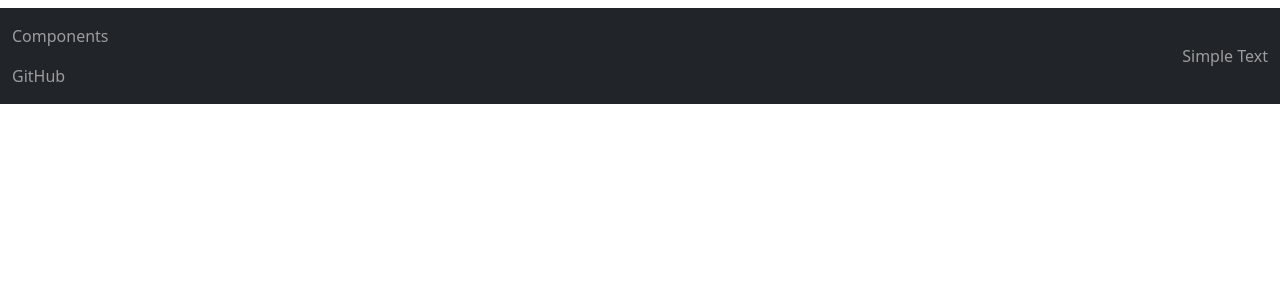
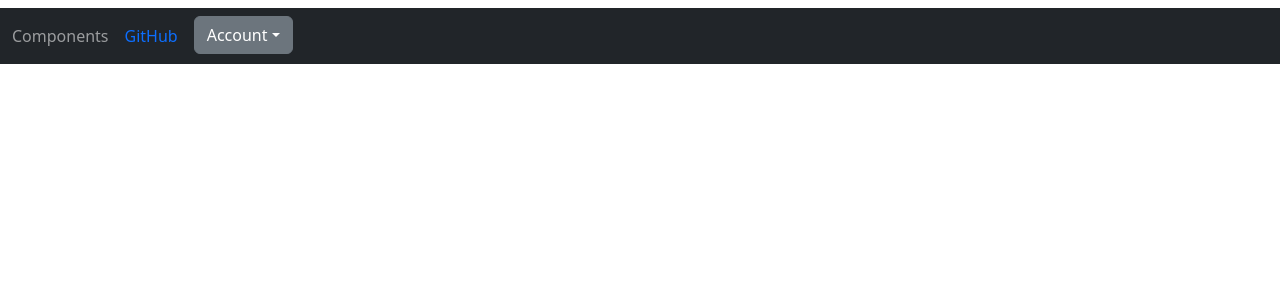
Before and after one commit to Grants-As-A-Service/front-end, a React (Create React App) app: page / in a window 1280 px wide. Shown: the top 300 px of the page. Built offline with nearby package versions, Linux system fonts and the light colour scheme.

Commit message:
navbar fixes

```diff
--- a/src/components/navbar/NavBar.tsx
+++ b/src/components/navbar/NavBar.tsx
@@ -1,37 +1,27 @@
-import { useEffect } from 'react';
-import {
-    Navbar,
-    Nav,
-    NavItem,
-    NavLink,
-    NavbarText,
-} from 'reactstrap';
+import { useEffect } from "react";
+import { Navbar, Nav, NavItem, NavLink, NavbarText, UncontrolledDropdown, DropdownToggle, DropdownItem, DropdownMenu } from "reactstrap";
 
-
-export default function NavBar(){
-
-    useEffect(() => {
-
-    }, [])
+export default function NavBar() {
+    useEffect(() => {}, []);
 
     return (
         <div>
-            <Navbar
-                className="my-2"
-                color="dark"
-                dark
-            >
-                <Nav navbar>
+            <Navbar className="my-2" color="dark" dark>
+                <Nav>
+                    <NavbarText>Components</NavbarText>
                     <NavItem>
-                        <NavLink href="/components/">Components</NavLink>
+                        <NavLink href="https://github.com/reactstrap/reactstrap">GitHub</NavLink>
                     </NavItem>
-                    <NavItem>
-                        <NavLink href="https://github.com/reactstrap/reactstrap">
-                            GitHub
-                        </NavLink>
-                    </NavItem>
+                    <UncontrolledDropdown nav inNavbar>
+                        <DropdownToggle caret>Account</DropdownToggle>
+                        <DropdownMenu left>
+                            <DropdownItem>Option 1</DropdownItem>
+                            <DropdownItem>Option 2</DropdownItem>
+                            <DropdownItem divider />
+                            <DropdownItem>Login</DropdownItem>
+                        </DropdownMenu>
+                    </UncontrolledDropdown>
                 </Nav>
-                <NavbarText>Simple Text</NavbarText>
             </Navbar>
         </div>
     );
```
